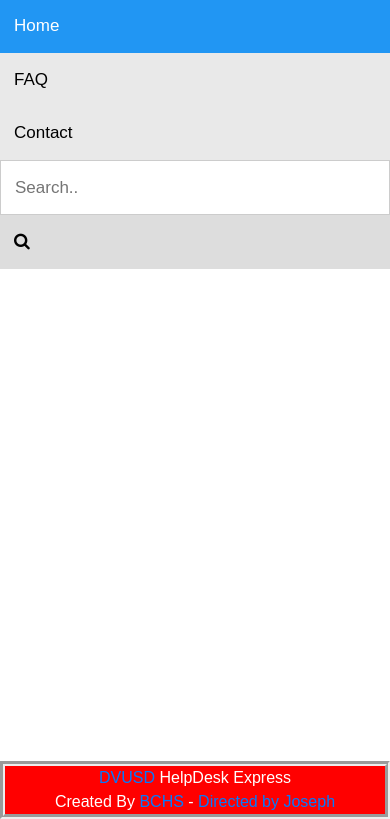
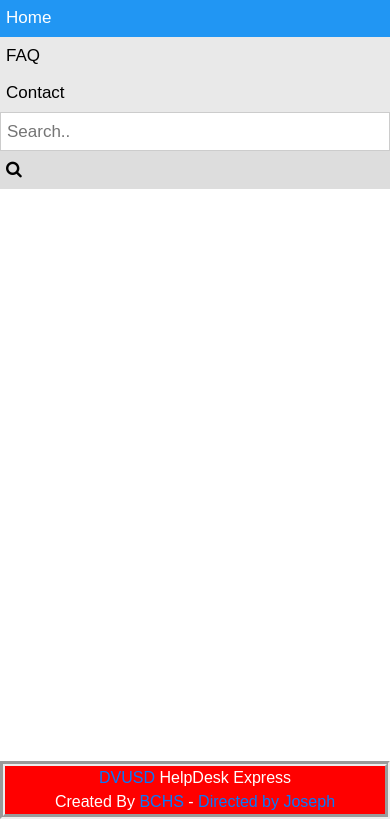
Before and after one commit to josephworks/HelpDesk, a plain HTML site: page index.html in a window 390 px wide. Shown: the part 25-844 px from the top of the page. Drawn offline with nearby package versions, Linux system fonts and the light colour scheme.

Commit message:
formatted main page

```diff
--- a/index.html
+++ b/index.html
@@ -84,7 +84,7 @@
         text-align: left;
         width: 100%;
         margin: 0;
-        padding: 14px;
+        padding: 6px;
       }
 
       .topnav input[type=text] {
@@ -129,7 +129,8 @@
 
   <footer>
     <center><a href="https://start.dvusd.org">DVUSD</a> HelpDesk Express</center>
-    <center>Created By <a href="https://www.dvusd.org/bchs">BCHS</a> - <a href="https://github.com/josephworks">Directed by Joseph</a></center>
+    <center>Created By <a href="https://www.dvusd.org/bchs">BCHS</a> - <a href="https://github.com/josephworks">Directed
+        by Joseph</a></center>
   </footer>
 </body>
 
```
